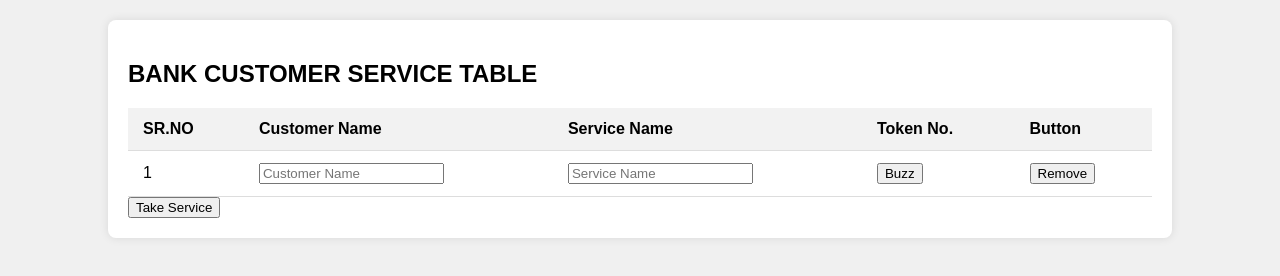
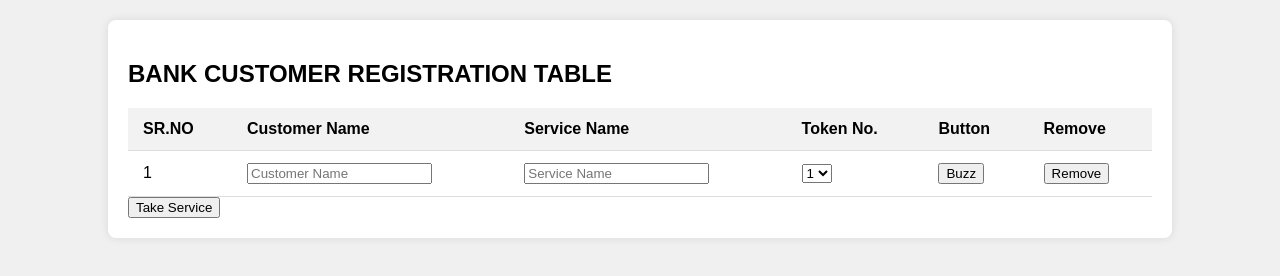
Before and after one commit to SurajKothule/pbl, a plain HTML site: page bank.html in a window 1280 px wide. Both pictures are taken after a click on the button "Take Service". Drawn offline with Linux system fonts and the light colour scheme.

Commit message:
Update bank.html

```diff
--- a/bank.html
+++ b/bank.html
@@ -1,5 +1,6 @@
 <!DOCTYPE html>
 <html lang="en">
+
 <head>
     <meta charset="UTF-8">
     <meta name="viewport" content="width=device-width, initial-scale=1.0">
@@ -11,6 +12,7 @@
             padding: 0;
             background-color: #f0f0f0;
         }
+
         .container {
             width: 80%;
             margin: 20px auto;
@@ -20,27 +22,33 @@
             box-shadow: 0 0 10px rgba(0, 0, 0, 0.1);
             overflow-x: auto;
         }
+
         table {
             width: 100%;
             border-collapse: collapse;
         }
-        th, td {
+
+        th,
+        td {
             padding: 12px 15px;
             text-align: left;
             border-bottom: 1px solid #ddd;
         }
+
         th {
             background-color: #f2f2f2;
         }
+
         tr:hover {
             background-color: #f5f5f5;
         }
     </style>
 </head>
+
 <body>
 
     <div class="container">
-    <h2>BANK CUSTOMER SERVICE TABLE</h2>
+        <h2>BANK CUSTOMER REGISTRATION TABLE</h2>
         <table id="orderTable">
             <thead>
                 <tr>
@@ -49,16 +57,44 @@
                     <th> Service Name</th>
                     <th>Token No.</th>
                     <th>Button</th>
+                    <th>Remove</th>
                 </tr>
             </thead>
             <tbody>
-            <!-- Table is initially blank, no rows -->
+                <!-- Table rows will be dynamically populated here -->
             </tbody>
         </table>
         <button onclick="addRow()">Take Service</button>
     </div>
 
     <script>
+        var tokenCount = {
+            '1': false,
+            '2': false
+        };
+
+        // Load saved data from localStorage when the page loads
+        window.onload = function() {
+            var savedData = JSON.parse(localStorage.getItem('tableData'));
+            if (savedData) {
+                var table = document.getElementById("orderTable").getElementsByTagName('tbody')[0];
+                table.innerHTML = ""; // Clear existing rows
+                savedData.forEach(function(rowData) {
+                    var newRow = table.insertRow();
+                    newRow.innerHTML = `
+                        <td>${rowData.srNo}</td>
+                        <td><input type='text' placeholder='Customer Name' value='${rowData.patientID}'></td>
+                        <td><input type='text' placeholder='service Name' value='${rowData.patientName}'></td>
+                        <td><select><option value='1'>1</option><option value='2'>2</option></select></td>
+                        <td><button onclick='buzz(this)'>Buzz</button></td>
+                        <td><button onclick='removeRow(this)'>Remove</button></td>
+                    `;
+                    newRow.cells[3].querySelector('select').value = rowData.tokenNo;
+                    tokenCount[rowData.tokenNo] = rowData.tokenCount;
+                });
+            }
+        }
+
         // Function to add a new row to the table
         function addRow() {
             var table = document.getElementById("orderTable").getElementsByTagName('tbody')[0];
@@ -68,25 +104,64 @@
             var cell3 = newRow.insertCell(2);
             var cell4 = newRow.insertCell(3);
             var cell5 = newRow.insertCell(4);
-        cell1.innerHTML = table.rows.length + 0; // Incrementing SR.NO
-        cell2.innerHTML = "<input type='text' placeholder='Customer Name'>"; // Customer Name input field
-        cell3.innerHTML = "<input type='text' placeholder='Service Name'>"; // Service Name input field
-        cell4.innerHTML = "<button onclick='buzz(this)'>Buzz</button>";; // Token No. input field
-        cell5.innerHTML = "<button onclick='removeRow(this)'>Remove</button>"; // Buzz button
+            var cell6 = newRow.insertCell(5);
+            cell1.innerHTML = table.rows.length;
+            cell2.innerHTML = "<input type='text' placeholder='Customer Name'>";
+            cell3.innerHTML = "<input type='text' placeholder='Service Name'>";
+            cell4.innerHTML = "<select><option value='1'>1</option><option value='2'>2</option></select>";
+            cell5.innerHTML = "<button onclick='buzz(this)'>Buzz</button>";
+            cell6.innerHTML = "<button onclick='removeRow(this)'>Remove</button>";
+
+            // Save table data to localStorage
+            saveTableData();
         }
 
         // Function to remove a row from the table
         function removeRow(button) {
             var row = button.parentNode.parentNode;
+            var token = row.cells[3].querySelector('select').value;
+            tokenCount[token] = false;
             row.parentNode.removeChild(row);
+
+            // Save table data to localStorage
+            saveTableData();
+        }
+
+        // Function to save table data to localStorage
+        function saveTableData() {
+            var table = document.getElementById("orderTable").getElementsByTagName('tbody')[0];
+            var rowDataArray = [];
+            for (var i = 0; i < table.rows.length; i++) {
+                var rowData = {
+                    srNo: table.rows[i].cells[0].innerText,
+                    CustomerName: table.rows[i].cells[1].querySelector('input').value,
+                    ServiceName: table.rows[i].cells[2].querySelector('input').value,
+                    tokenNo: table.rows[i].cells[3].querySelector('select').value,
+                    tokenCount: tokenCount[table.rows[i].cells[3].querySelector('select').value]
+                };
+                rowDataArray.push(rowData);
+            }
+            localStorage.setItem('tableData', JSON.stringify(rowDataArray));
         }
 
         // Function to buzz
         function buzz(button) {
-        // You can implement the buzz functionality here
-        alert("Buzzed!");
+            var row = button.parentNode.parentNode;
+            var token = row.cells[3].querySelector('select').value;
+
+            if (!tokenCount[token]) {
+                tokenCount[token] = true;
+                if (token === '1') {
+                    window.location.href = "https://blynk.cloud/dashboard/273673/global/devices/2066805/organization/273673/devices/1014614/dashboard";
+                } else if (token === '2') {
+                    window.location.href = "https://blynk.cloud/dashboard/273673/global/devices/2066805/organization/273673/devices/1066196/dashboard";
+                }
+            } else {
+                alert("Token " + token + " has already been buzzed!");
+            }
         }
     </script>
 
 </body>
+
 </html>
```
Lines whose indentation alone changed are shown as unchanged.
